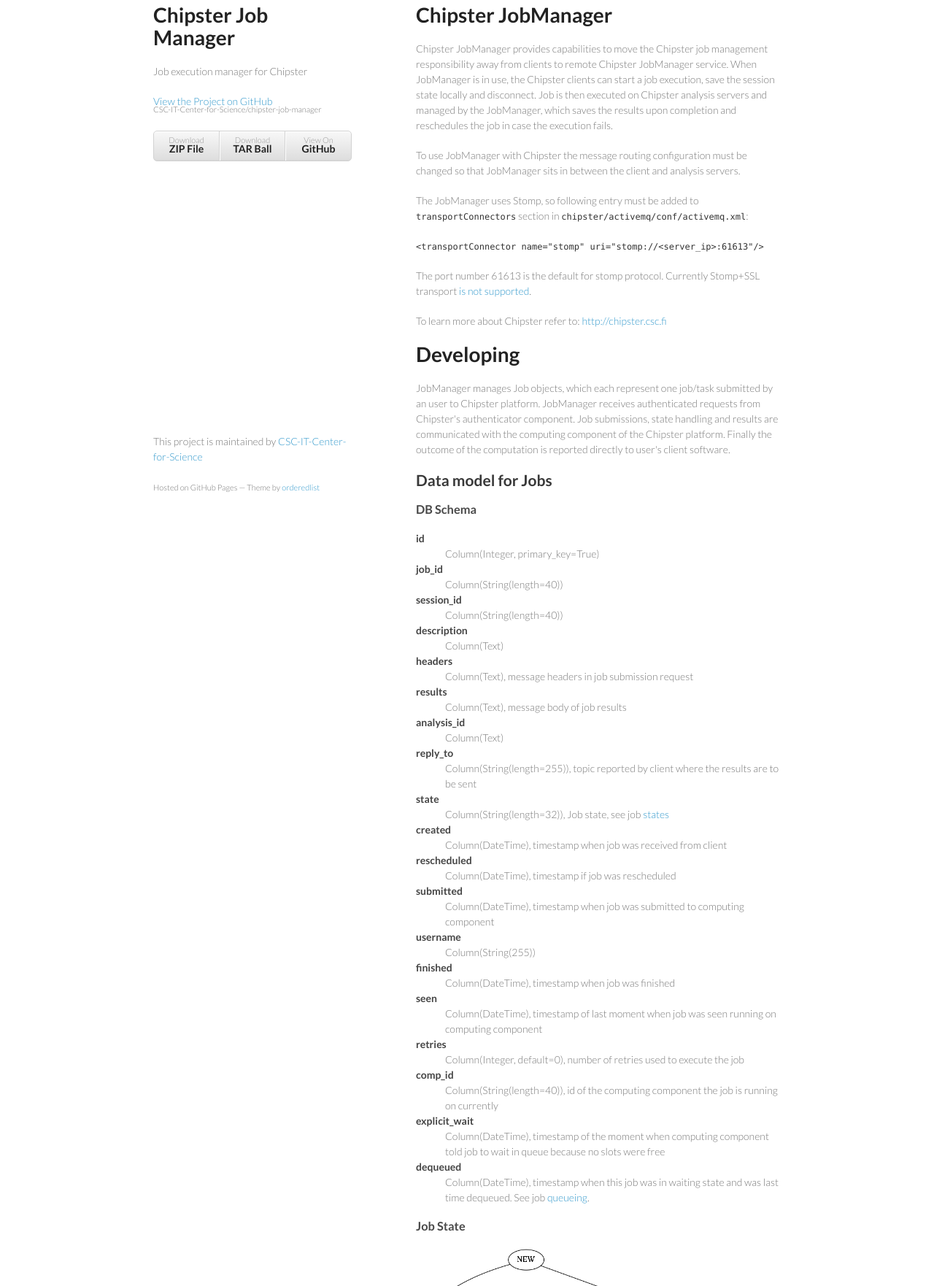
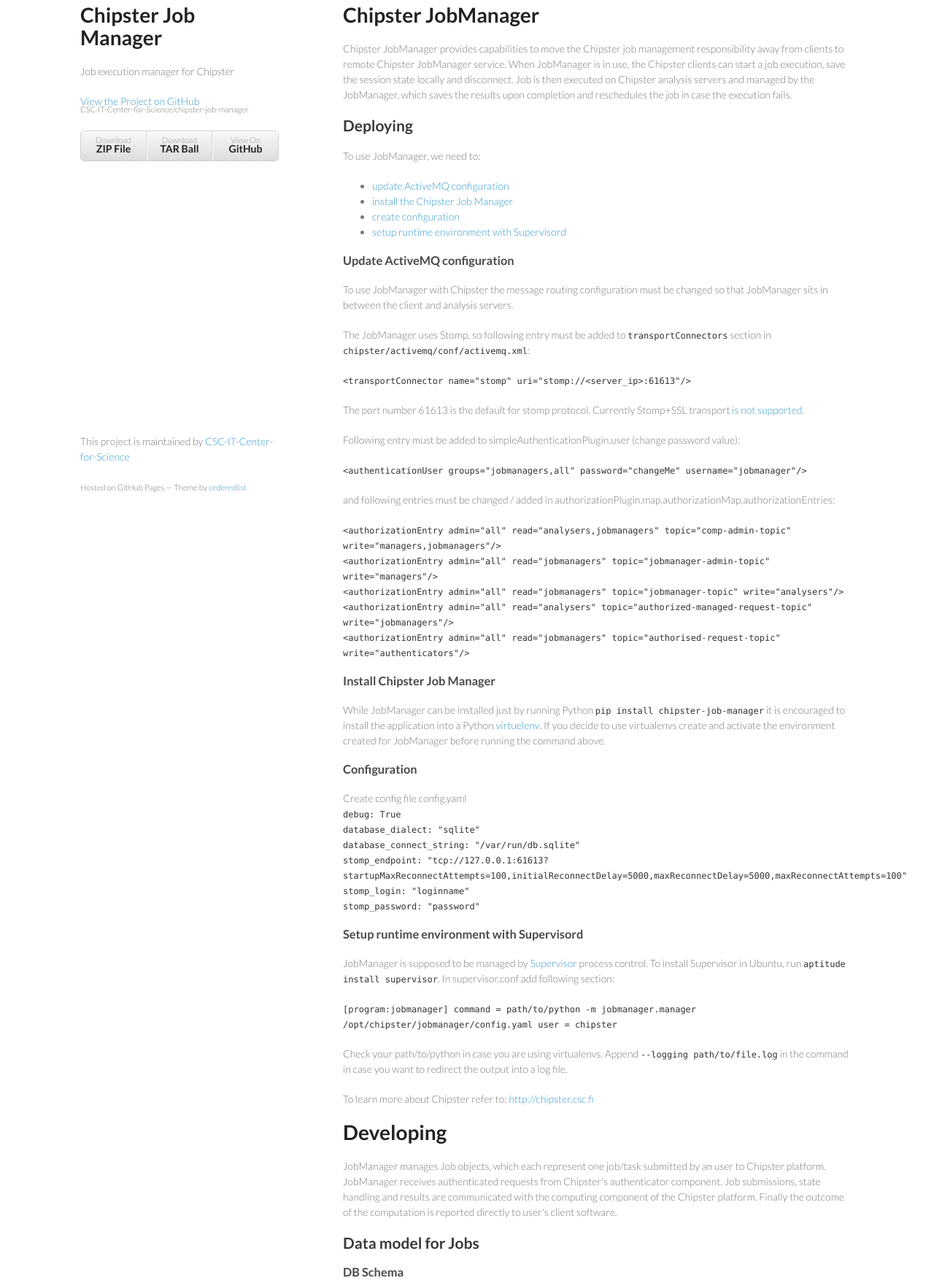
Before and after one commit to CSCfi/chipster-job-manager, a plain HTML site: page index.html in a window 1280 px wide. Shown: the part 53-1815 px from the top of the page at 73% size. Drawn offline with Linux system fonts and the light colour scheme.

Commit message:
added a section about deployment

```diff
--- a/index.html
+++ b/index.html
@@ -38,8 +38,23 @@
 servers and managed by the JobManager, which saves the results upon completion
 and reschedules the job in case the execution fails.</p>
 
+<h2>Deploying</h2>
+
+<p>
+To use JobManager, we need to:
+  <ul>
+    <li><a href="#activemq">update ActiveMQ configuration</a></li>
+    <li><a href="#pip">install the Chipster Job Manager</a></li>
+    <li><a href="#config">create configuration</a></li>
+    <li><a href="#supervisor">setup runtime environment with Supervisord</a></li>
+  </ul>
+</p>
+
+<a name="activemq"></a>
+<h3>Update ActiveMQ configuration</h3>
+
 <p>To use JobManager with Chipster the message routing configuration must be
-changed so that JobManager sits in between the client and analysis servers. </p>
+changed so that JobManager sits in between the client and analysis servers.</p>
 
 <p>The JobManager uses Stomp, so following entry must be added to
 <code>transportConnectors</code> section in <code>chipster/activemq/conf/activemq.xml</code>:</p>
@@ -51,6 +66,70 @@
 </p>
 
 <p>The port number 61613 is the default for stomp protocol. Currently Stomp+SSL transport <a href="https://github.com/nikipore/stompest/issues/3">is not supported</a>.</p>
+
+<p>
+Following entry must be added to simpleAuthenticationPlugin.user (change password value):
+</p>
+<p>
+<code>
+    &lt;authenticationUser groups="jobmanagers,all" password="changeMe" username="jobmanager"/&gt;
+</code>
+</p>
+
+<p>
+and following entries must be changed / added in authorizationPlugin.map.authorizationMap.authorizationEntries:
+</p>
+
+<p>
+<code>
+    &lt;authorizationEntry admin="all" read="analysers,jobmanagers" topic="comp-admin-topic" write="managers,jobmanagers"/&gt;<br />
+    &lt;authorizationEntry admin="all" read="jobmanagers" topic="jobmanager-admin-topic" write="managers"/&gt;<br />
+    &lt;authorizationEntry admin="all" read="jobmanagers" topic="jobmanager-topic" write="analysers"/&gt;<br />
+    &lt;authorizationEntry admin="all" read="analysers" topic="authorized-managed-request-topic" write="jobmanagers"/&gt;<br />
+    &lt;authorizationEntry admin="all" read="jobmanagers" topic="authorised-request-topic" write="authenticators"/&gt;<br />
+</code>
+</p>
+
+<a name="pip"></a>
+<h3>Install Chipster Job Manager</h3>
+<p>
+While JobManager can be installed just by running Python <code>pip install chipster-job-manager</code> it is encouraged to install the application into a
+Python <a href="https://virtualenv.pypa.io/en/latest/">virtuelenv</a>. If you decide to use virtualenvs create and activate the environment created for JobManager before running the command above.
+</p>
+
+<a name="config"></a>
+<h3>Configuration</h3>
+Create config file config.yaml
+<p>
+<code>
+debug: True<br />
+database_dialect: "sqlite"<br />
+database_connect_string: "/var/run/db.sqlite"<br />
+stomp_endpoint: "tcp://127.0.0.1:61613?startupMaxReconnectAttempts=100,initialReconnectDelay=5000,maxReconnectDelay=5000,maxReconnectAttempts=100"<br />
+stomp_login: "loginname"<br />
+stomp_password: "password"<br />
+</code>
+</p>
+
+<a name="supervisor"></a>
+<h3>Setup runtime environment with Supervisord</h3>
+
+<p>
+JobManager is supposed to be managed by <a href="http://supervisord.org/">Supervisor</a> process control. To install Supervisor in Ubuntu, run <code>aptitude install supervisor</code>.
+In supervisor.conf add following section:
+</p>
+<p>
+<code>
+[program:jobmanager]
+command = path/to/python -m jobmanager.manager /opt/chipster/jobmanager/config.yaml
+user = chipster
+</code>
+</p>
+
+<p>
+Check your path/to/python in case you are using virtualenvs. Append <code>--logging path/to/file.log</code> in the command in case you want to redirect the output into a log file.
+</p>
+
 
 <p>To learn more about Chipster refer to: <a href="http://chipster.csc.fi/">http://chipster.csc.fi</a>
 </p>
--- a/stylesheets/styles.css
+++ b/stylesheets/styles.css
@@ -46,7 +46,7 @@
 }
 
 .wrapper {
-  width:860px;
+  width:1060px;
   margin:0 auto;
 }
 
@@ -160,7 +160,7 @@
 }
 
 section {
-  width:500px;
+  width:700px;
   float:right;
   padding-bottom:50px;
 }
```
